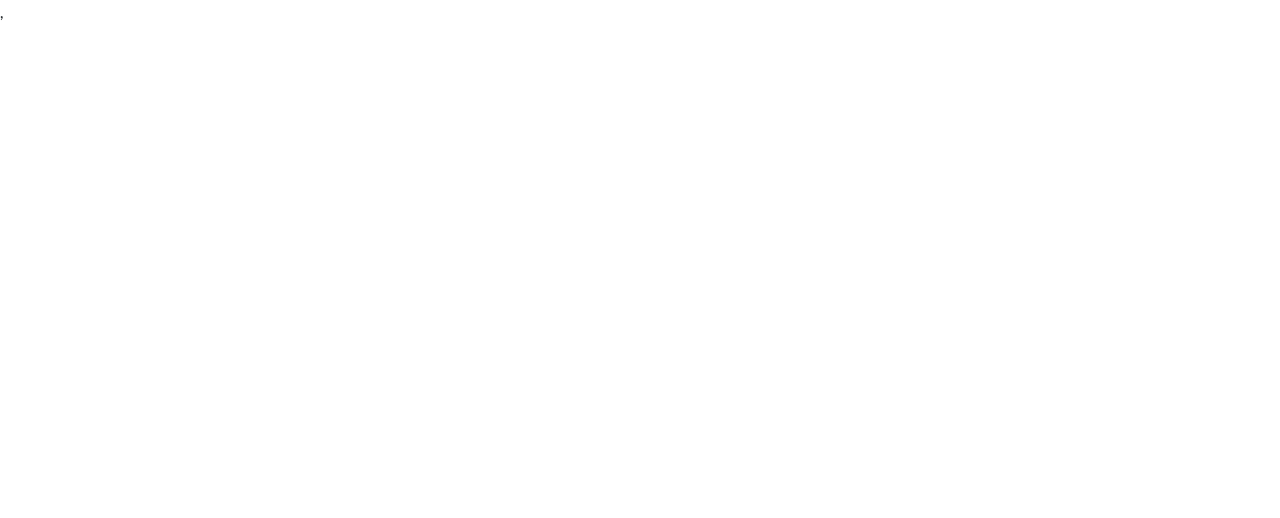
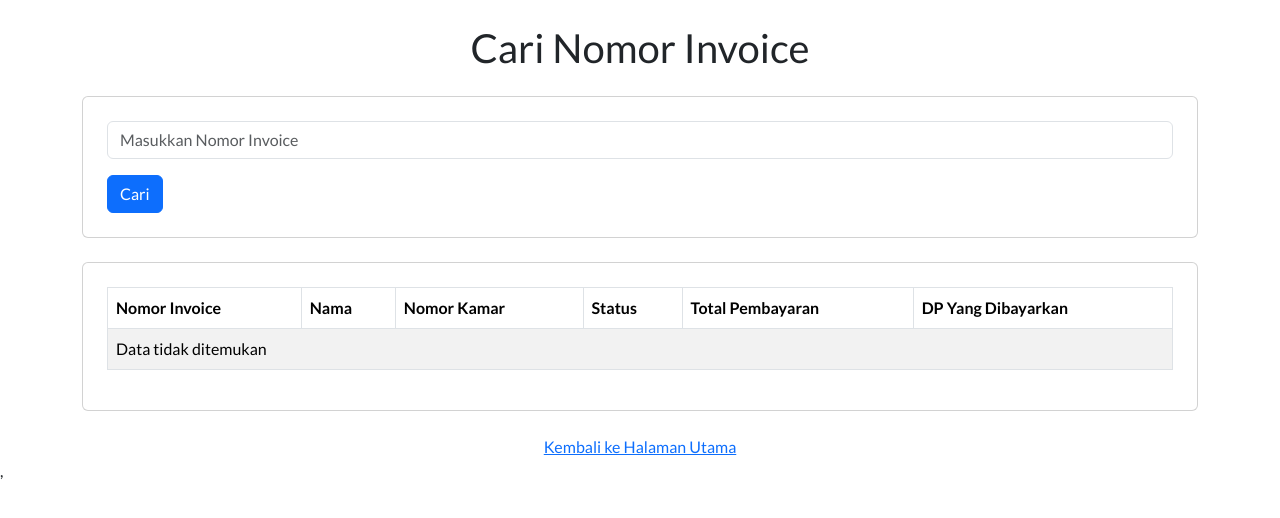
Before and after one commit to Dapoodap/FE_Skripsi, a React (Vite) app: page /search in a window 1280 px wide. Before the commit this address had no page. Shown: the top 518 px of the page. Built offline with nearby package versions, Linux system fonts and the light colour scheme; a web font is replaced by a local one.

Commit message:
add search inv

```diff
--- a/src/App.jsx
+++ b/src/App.jsx
@@ -4,7 +4,6 @@ import Homescreen from './pages/Homescreen';
 import { Route, Routes } from 'react-router-dom';
 import About from './pages/About';
 import Roomcatalog from './pages/Roomcatalog';
-import Contact from './pages/Contact';
 import Loginpage from './pages/Loginpage';
 import Detail from './pages/Detail';
 import BookingForm from './pages/BookingForm';
@@ -12,6 +11,7 @@ import DashboardUser from './pages/user/DashboardUser';
 import DashboardAdmin from './pages/admin/DashboardAdmin';
 import AdminLogin from './pages/admin/AdminLogin';
 import PrivateRoutes from './utils/PrivateRoutes';
+import SearchInv from './pages/SearchInv';
 function App() {
 
   return (
@@ -20,7 +20,7 @@ function App() {
     <Route path='/' element={<Homescreen/>}/>
     <Route path='/about' element={<About/>}/>
     <Route path='/room' element={<Roomcatalog/>}/>
-    <Route path='/contact' element={<Contact/>}/>
+    <Route path='/search' element={<SearchInv/>}/>
     <Route path='/login' element={<Loginpage/>}/>
     <Route path='/adminLogin' element={<AdminLogin/>}/>
     <Route path='/detail/:id' element={<Detail/>}/>
--- a/src/components/Navigation.jsx
+++ b/src/components/Navigation.jsx
@@ -121,7 +121,7 @@ function Navigation() {
             <Nav.Link id='listNav' ><Link style={{ textDecoration: 'none', color: '#24AB70', fontSize: '23px' }} to={'/'}>Beranda</Link></Nav.Link>
             <Nav.Link id='listNav' ><Link style={{ textDecoration: 'none', color: '#24AB70', fontSize: '23px' }} to={'/about'}>Tentang</Link></Nav.Link>
             <Nav.Link id='listNav' ><Link style={{ textDecoration: 'none', color: '#24AB70', fontSize: '23px' }} to={'/room'}>Kamar</Link></Nav.Link>
-            <Nav.Link id='listNav' ><Link style={{ textDecoration: 'none', color: '#24AB70', fontSize: '23px' }} to={'/contact'}>Cari invoice</Link></Nav.Link>
+            <Nav.Link id='listNav' ><Link style={{ textDecoration: 'none', color: '#24AB70', fontSize: '23px' }} to={'/search'}>Cari invoice</Link></Nav.Link>
 
           </Nav>
           {auth ? (
--- a/src/pages/Contact.jsx
+++ /dev/null
@@ -1,11 +0,0 @@
-import Navigation from "../components/Navigation";
-function Contact() {
-  return (
-    <>
-    <Navigation/>
-    <h1>Contact</h1>
-    </>
-  )
-}
-
-export default Contact
--- a/src/pages/Loginpage.jsx
+++ b/src/pages/Loginpage.jsx
@@ -47,7 +47,9 @@ function Loginpage() {
     <Container fluid className="login-page">
       <Container className="d-flex align-items-center justify-content-center" style={{ minHeight: '100vh' }}>
         <div className="login-form p-4">
-          <h1 className="text-center brand-name">Kos Dariz</h1>
+        <Link to="/" className="text-decoration-none">
+            <h1 className="text-center brand-name">Kos Dariz</h1>
+          </Link>
           <p className="text-center mb-4">Hanya penghuni dengan username dan password yang dapat masuk.</p>
           <Form onSubmit={handleLogin}>
             <Form.Group controlId="formBasicEmail" className="mb-3">
--- /dev/null
+++ b/src/pages/SearchInv.jsx
@@ -0,0 +1,133 @@
+import { useState } from 'react';
+import { Container, Form, Button, Table, Spinner, Alert, Badge, Card } from 'react-bootstrap';
+import { Link } from 'react-router-dom';
+import axios from 'axios';
+
+function SearchInv() {
+  const [searchTerm, setSearchTerm] = useState('');
+  const [invoices, setInvoices] = useState(null);
+  const [loading, setLoading] = useState(false);
+  const [error, setError] = useState(null);
+
+  function formatCurrency(number) {
+    const formattedNumber = new Intl.NumberFormat('id-ID', {
+      style: 'currency',
+      currency: 'IDR',
+      minimumFractionDigits: 0,
+    }).format(number);
+
+    return formattedNumber.replace(/IDR/g, 'Rp.');
+  }
+
+  const handleSearch = async (e) => {
+    e.preventDefault();
+    const token = localStorage.getItem('token');
+    setLoading(true);
+
+    try {
+      const response = await axios.get(`https://be-skripsi-6v25wnffuq-uc.a.run.app/dp/${searchTerm}`, {
+        headers: {
+          Authorization: token,
+        },
+      });
+      setInvoices(response.data.data);
+      setError(null);
+    } catch (error) {
+      console.error('Error fetching data:', error);
+      setInvoices(null);
+      setError('Nomor Invoice tidak ditemukan.');
+    } finally {
+      setLoading(false);
+    }
+  };
+
+  const handleSearchTermChange = (e) => {
+    setSearchTerm(e.target.value);
+  };
+
+  return (
+    <Container className="mt-4">
+      <h1 className="text-center mb-4">Cari Nomor Invoice</h1>
+
+      <Card className="mb-4 p-4">
+        <Form onSubmit={handleSearch}>
+          <Form.Group controlId="searchTerm" className="mb-3">
+            <Form.Control
+              type="text"
+              placeholder="Masukkan Nomor Invoice"
+              value={searchTerm}
+              onChange={handleSearchTermChange}
+            />
+          </Form.Group>
+
+          <Button variant="primary" type="submit">
+            Cari
+          </Button>
+        </Form>
+      </Card>
+
+      {loading ? (
+        <div className="text-center mt-4">
+          <Spinner animation="border" role="status">
+            <span className="visually-hidden">Loading...</span>
+          </Spinner>
+        </div>
+      ) : (
+        <>
+          {error ? (
+            <Alert variant="danger" className="mt-4">
+              {error}
+            </Alert>
+          ) : (
+            <Card className="mt-4 p-4">
+              <Table striped bordered hover responsive>
+                <thead>
+                  <tr>
+                    <th>Nomor Invoice</th>
+                    <th>Nama</th>
+                    <th>Nomor Kamar</th>
+                    <th>Status</th>
+                    <th>Total Pembayaran</th>
+                    <th>DP Yang Dibayarkan</th>
+                  </tr>
+                </thead>
+                <tbody>
+                  {invoices ? (
+                    <tr>
+                      <td>{invoices.nomorInvoice}</td>
+                      <td>{invoices.nama}</td>
+                      <td>{invoices.noKamar}</td>
+                      <td>
+                        {invoices.status === 'acc' && (
+                          <Badge bg="success">Acc</Badge>
+                        )}
+                        {invoices.status === 'pending' && (
+                          <Badge bg="warning">Pending</Badge>
+                        )}
+                        {invoices.status === 'decline' && (
+                          <Badge bg="danger">Decline</Badge>
+                        )}
+                      </td>
+                      <td>{formatCurrency(invoices.totalSewa)}</td>
+                      <td>{formatCurrency(invoices.totalDP)}</td>
+                    </tr>
+                  ) : (
+                    <tr>
+                      <td colSpan="6">Data tidak ditemukan</td>
+                    </tr>
+                  )}
+                </tbody>
+              </Table>
+            </Card>
+          )}
+        </>
+      )}
+
+      <div className="text-center mt-4">
+        <Link to="/">Kembali ke Halaman Utama</Link>
+      </div>
+    </Container>
+  );
+}
+
+export default SearchInv;
--- a/src/pages/admin/AdminLogin.jsx
+++ b/src/pages/admin/AdminLogin.jsx
@@ -1,7 +1,7 @@
 import axios from 'axios';
 import { useState } from 'react';
 import { Button, Container, Form, Alert, Spinner } from 'react-bootstrap';
-import { useNavigate } from 'react-router-dom';
+import { Link, useNavigate } from 'react-router-dom';
 // import '../App.css'; // Import a CSS file for additional styling
 
 function AdminLogin() {
@@ -40,7 +40,9 @@ function AdminLogin() {
       <Container fluid className="login-page">
         <Container className="d-flex align-items-center justify-content-center" style={{ minHeight: '100vh' }}>
           <div className="login-form p-4">
+          <Link to="/" className="text-decoration-none">
             <h1 className="text-center brand-name">Kos Dariz</h1>
+          </Link>
             <p className="text-center mb-4">Ini login page untuk admin!</p>
             <Form onSubmit={handleLogin}>
               <Form.Group controlId="formBasicEmail" className="mb-3">
```
Also changed, not shown: src/pages/user/Bayarsewa.jsx (+16 -12 lines).
